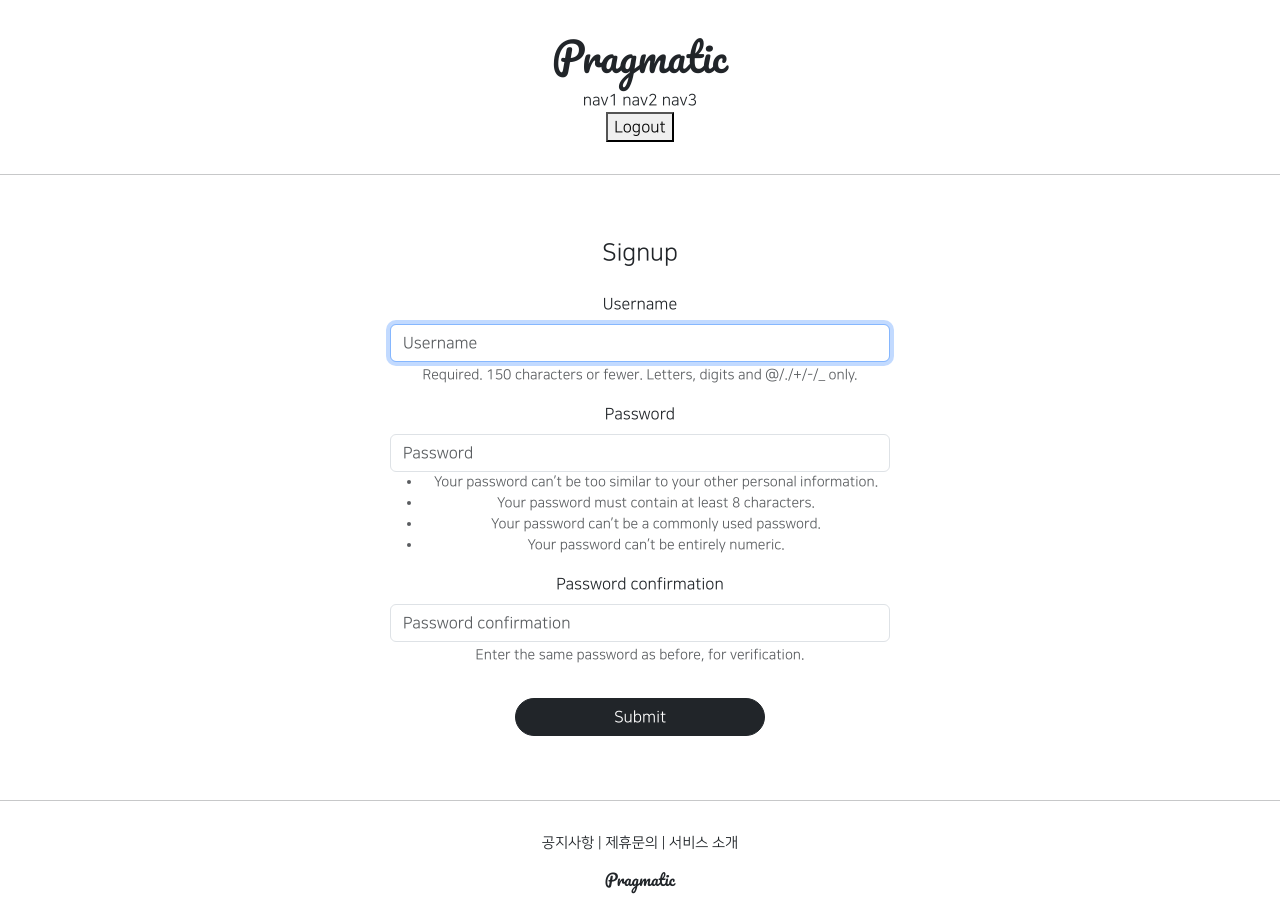
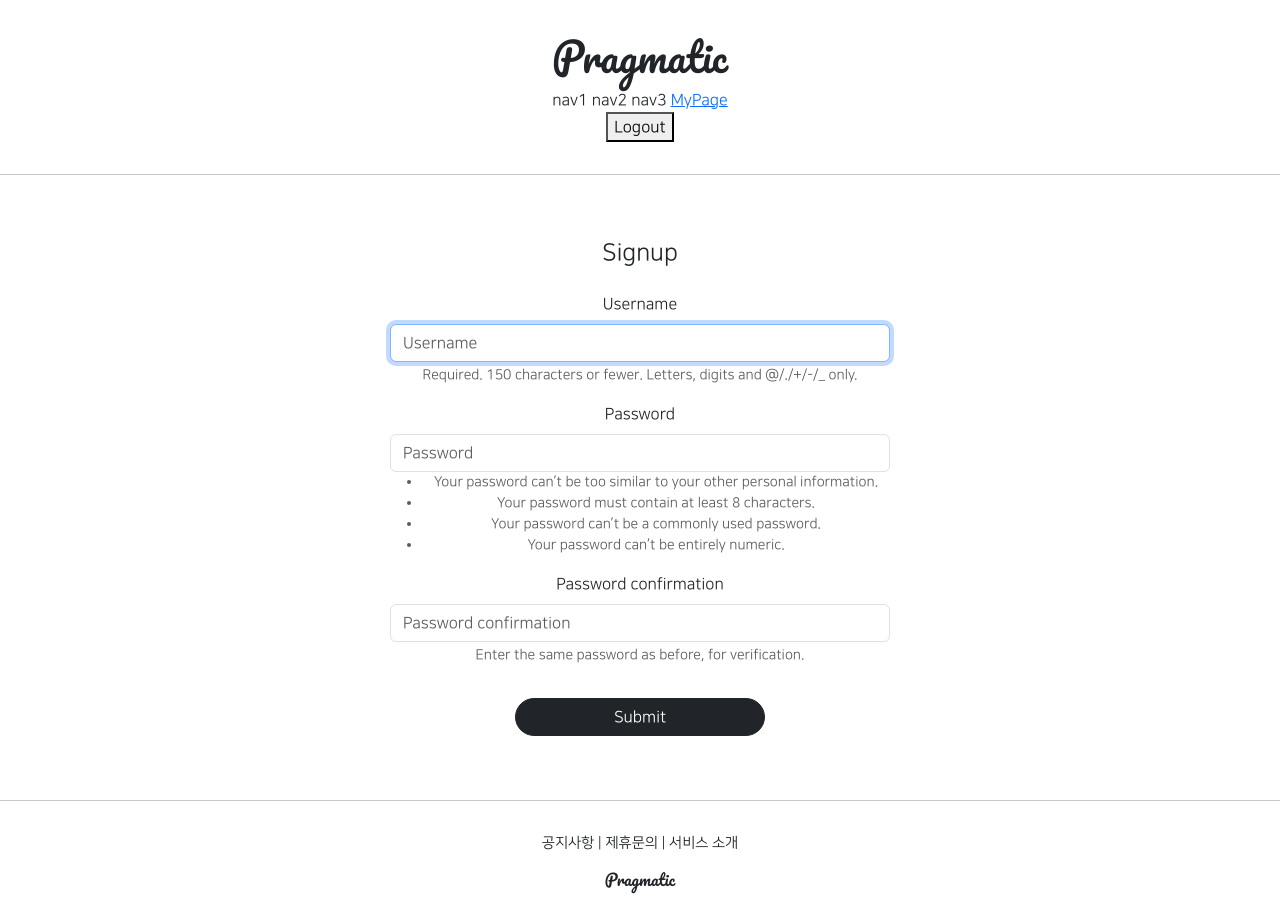
Before and after one commit to sochun98/pragmatic, a Django app: page /account/create/ in a window 1280 px wide. Run offline with Django 5.2, Linux system fonts and the light colour scheme; a user stored in the database is signed in; some libraries are stand-ins or nearby versions.

Commit message:
20240829_01

```diff
--- a/accountapp/urls.py
+++ b/accountapp/urls.py
@@ -1,7 +1,7 @@
 from django.urls import path
 from django.contrib.auth.views import LoginView, LogoutView
 
-from accountapp.views import AccountCreateView, hello_world
+from accountapp.views import AccountCreateView, AccountDetailView, hello_world
 
 app_name = "accountapp"
 
@@ -9,6 +9,7 @@ urlpatterns = [
     path('hello_world/', hello_world, name='hello_world'),
 
     path('create/', AccountCreateView.as_view(), name='create'),
+    path('detail/<int:pk>', AccountDetailView.as_view(), name='detail'),
 
     path('login/', LoginView.as_view(template_name='accountapp/login.html'), name='login'),
     path('logout/', LogoutView.as_view(), name='logout'),
--- a/accountapp/views.py
+++ b/accountapp/views.py
@@ -3,7 +3,7 @@ from django.conf import UserSettingsHolder
 from django.http import HttpResponse, HttpResponseRedirect
 from django.shortcuts import render
 from django.urls import reverse, reverse_lazy
-from django.views.generic import CreateView
+from django.views.generic import CreateView, DetailView
 from django.contrib.auth.models import User
 from django.contrib.auth.forms import UserCreationForm
 
@@ -34,3 +34,9 @@ class AccountCreateView(CreateView):
     form_class = UserCreationForm
     success_url = reverse_lazy('accountapp:login')
     template_name = 'accountapp/create.html'
+
+
+class AccountDetailView(DetailView):
+    model = User
+    context_object_name = 'target_user'
+    template_name = 'accountapp/detail.html'
--- a/templates/head.html
+++ b/templates/head.html
@@ -19,22 +19,22 @@
         @font-face {
             font-family: "NanumSquareR";
             src: local('NanumSquareR'),
-            url("{% static 'fonts/NanumSquareR.ttf' %}") format("opentype");
+            url("{% static 'fonts/NanumSquareR.otf' %}") format("opentype");
         }
         @font-face {
             font-family: "NanumSquareL";
             src: local('NanumSquareL'),
-            url("{% static 'fonts/NanumSquareL.ttf' %}") format("opentype");
+            url("{% static 'fonts/NanumSquareL.otf' %}") format("opentype");
         }
         @font-face {
             font-family: "NanumSquareEB";
             src: local('NanumSquareEB'),
-            url("{% static 'fonts/NanumSquareEB.ttf' %}") format("opentype");
+            url("{% static 'fonts/NanumSquareEB.otf' %}") format("opentype");
         }
         @font-face {
             font-family: "NanumSquareB";
             src: local('NanumSquareB'),
-            url("{% static 'fonts/NanumSquareB.ttf' %}") format("opentype");
+            url("{% static 'fonts/NanumSquareB.otf' %}") format("opentype");
         }
 
     </style>
--- a/templates/header.html
+++ b/templates/header.html
@@ -11,7 +11,9 @@
             <span>Login</span>
         </a>
         {% else %}
-
+        <a href="{% url 'accountapp:detail' pk=user.pk %}">
+            <span>MyPage</span>
+        </a>
         <form method="post" action="{% url 'accountapp:logout' %}">
             {% csrf_token %}
             <span>
```
Also changed, not shown: accountapp/templates/accountapp/detail.html (added, +17 -0 lines), db.sqlite3, static/fonts/NanumSquareB.ttf (deleted), static/fonts/NanumSquareEB.ttf (deleted), static/fonts/NanumSquareL.ttf (deleted), static/fonts/NanumSquareR.ttf (deleted), static/fonts/NanumSquare_acB.ttf (deleted), static/fonts/NanumSquare_acEB.ttf (deleted), static/fonts/NanumSquare_acL.ttf (deleted), static/fonts/NanumSquare_acR.ttf (deleted).
